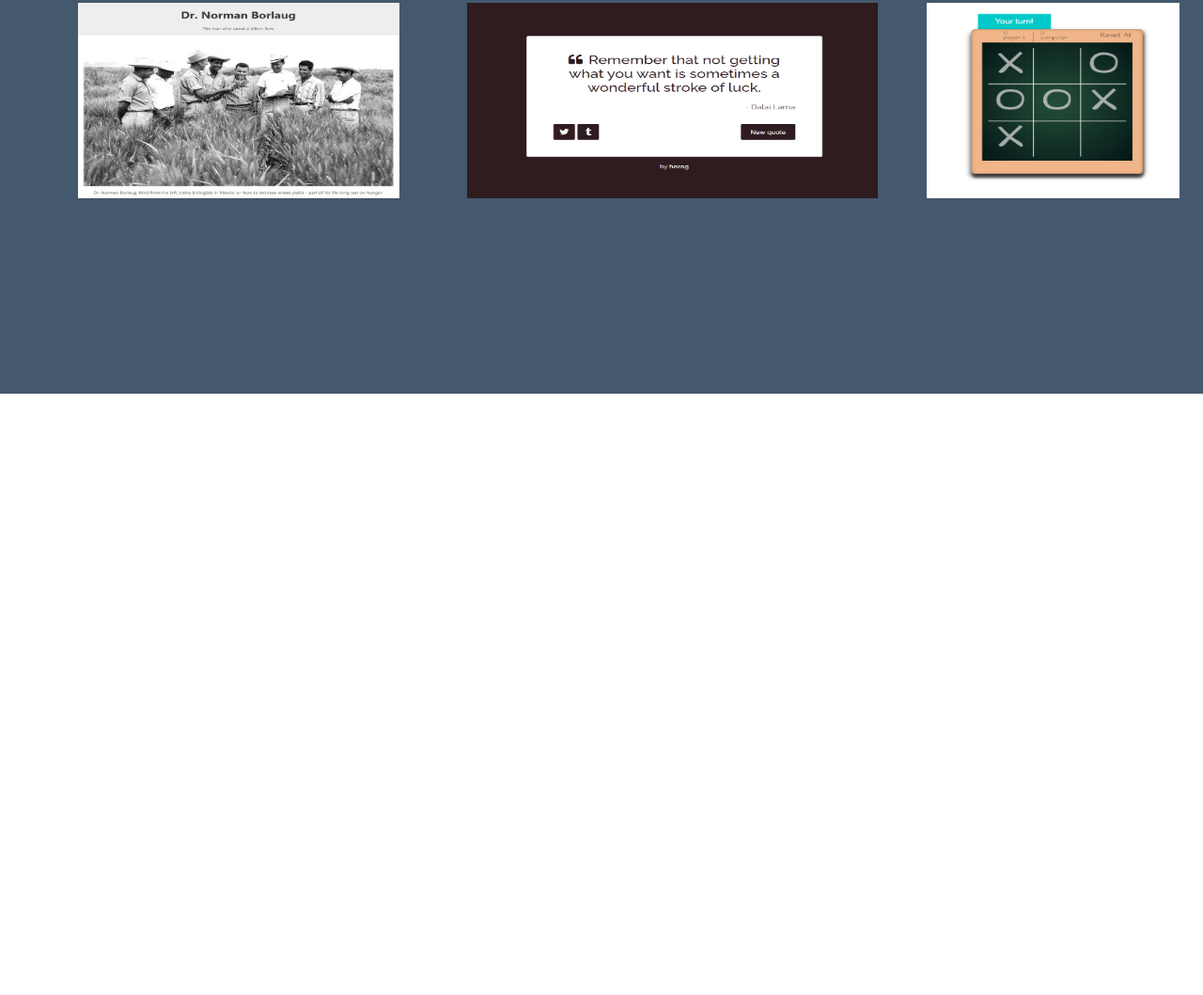
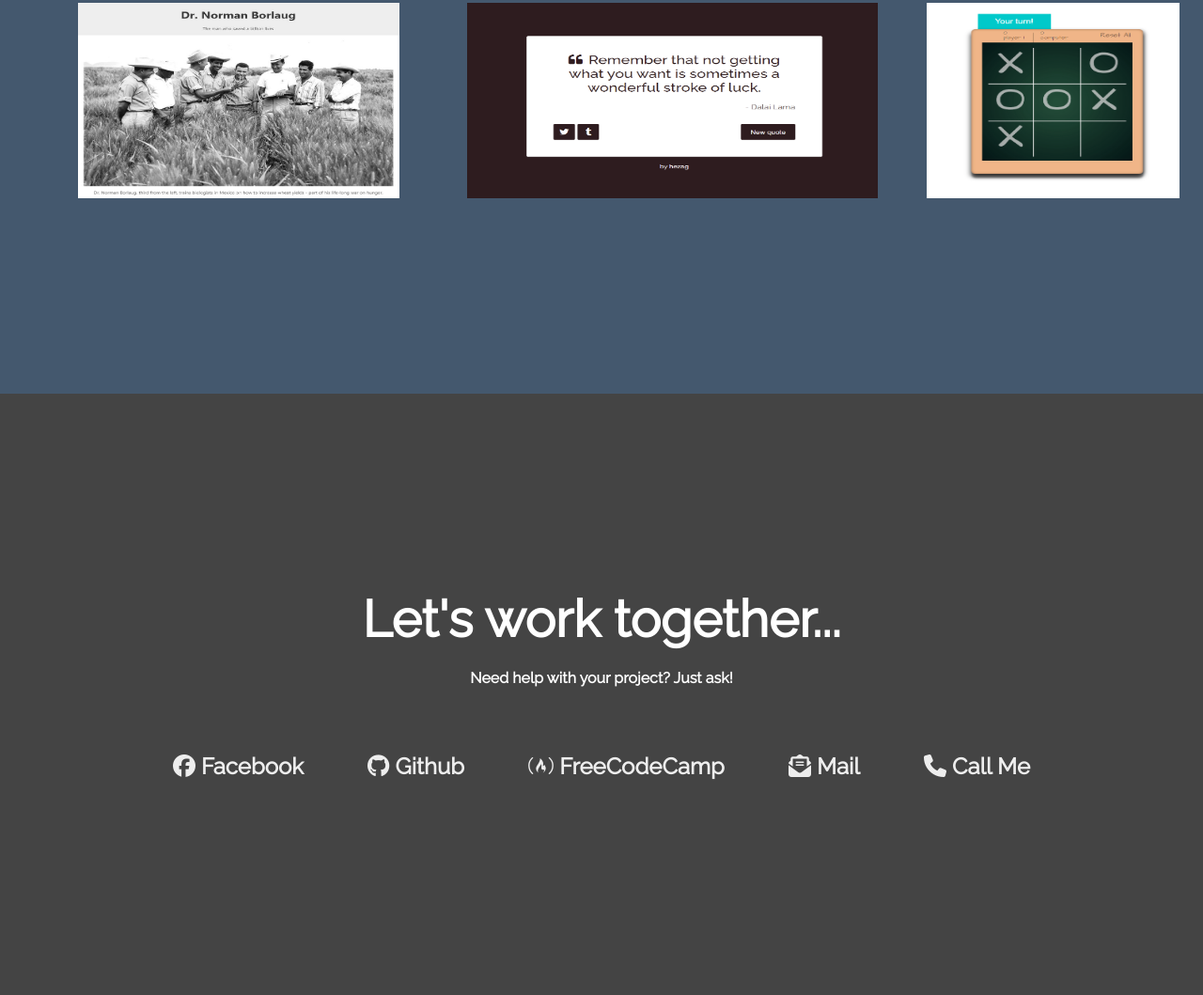
Before and after one commit to Betse12/Betsegaw-Si-Thu, a plain HTML site: page index.html in a window 1280 px wide. Shown: the part 943-2002 px from the top of the page at 94% size. Before the commit the page ends 1362 px from the top, so only its background shows below. Drawn offline with Linux system fonts and the light colour scheme.

Commit message:
Added the contact section with some styles

```diff
--- a/index.html
+++ b/index.html
@@ -5,6 +5,7 @@
     <meta http-equiv="X-UA-Compatible" content="IE=edge">
     <meta name="viewport" content="width=device-width, initial-scale=1.0">
     <script src="https://kit.fontawesome.com/9650a62e47.js" crossorigin="anonymous"></script>
+    <script src="https://kit.fontawesome.com/ca6fc0d2c1.js" crossorigin="anonymous"></script>
     <title>Portfolio Web page</title>
     <link rel="stylesheet" href="styles.css">
 </head>
@@ -13,7 +14,7 @@
         <nav id="navbar">
           <ul>
             <li><a href="#about">About</a></li>
-            <li><a href="#work">Work</a></li>
+            <li><a href="#projects">Work</a></li>
             <li><a href="#contact">Contact</a></li>
           </ul>
         </nav>
@@ -22,12 +23,13 @@
           <p class="lead"><em>We are a microverse collaborators</em></p>
         </div>
       </header>
+
       <section id="projects" class="projects-section">
         <h2 class="prject-section-header">These are some of my projects</h2>
         <div class="project-title">
             <div class="project">
             <div class="project1">
-                <a href="https://codepen.io/freeCodeCamp/full/zNqgVx" target="_blank"><img src="/images/tribute.jpg" alt="tribute"></a>
+                <a href="https://tribute-page.freecodecamp.rocks/" target="_blank"><img src="/images/tribute.jpg" alt="tribute"></a>
             </div>
             <div class="project2">
                 <a href="https://codepen.io/freeCodeCamp/full/qRZeGZ" target="_blank"><img src="/images/random-quote-machine.png" alt="random-qoute"></a>
@@ -38,5 +40,36 @@
             </div>
         </div>
       </section>
+
+      <section id="contact">
+        <div class="container">
+          <h1>Let's work together...</h1>
+          <p>Need help with your project? Just ask!</p>
+          <div class="social">
+            <div>
+              <a target="_blank" href="https://www.facebook.com/login/">
+                <i class="fab fa-facebook fa-1x"></i>
+                Facebook
+              </a>
+              <a id="profile-link" target="_blank" href="https://github.com/Betse12">
+                <i class="fab fa-github fa-1x"></i>
+                Github
+              </a>
+              <a target="_blank" href="https://www.freecodecamp.org/learn">
+                <i class="fa-brands fa-free-code-camp"></i>
+                FreeCodeCamp
+              </a>
+              <a href="#">
+                <i class="fas fa-envelope-open-text fa-1x"></i>
+                Mail
+              </a>
+              <a href="#">
+                <i class="fas fa-phone fa-1x"></i>
+                Call Me
+              </a>
+            </div>
+          </div>
+        </div>
+      </section>
 </body>
 </html>
--- a/styles.css
+++ b/styles.css
@@ -128,3 +128,45 @@ body {
   color: white;
   font-size: 30px;
 }
+
+#contact {
+    height: 80vh;
+    background-color: #444;
+    color: #fff;
+  }
+
+  #contact .container {
+    display: flex;
+    flex-direction: column;
+    justify-content: center;
+    align-items: center;
+    height: 100%;
+  }
+
+  #contact .container h1 {
+    font-size: 3.4rem;
+    font-weight: bolder;
+    padding-bottom: .1rem;
+    line-height: 1.2;
+    margin-bottom: 1rem;
+  }
+
+  #contact .container p {
+    font-size: 1rem;
+    font-weight: 700;
+    margin-bottom: 3rem;
+  }
+
+  #contact .container .social>div a {
+    display: inline-block;
+    text-decoration: none;
+    font-size: 1.5rem;
+    color: #eee;
+    margin: 1rem 2rem;
+    font-weight: bolder;
+    transition: transform .5s;
+  }
+
+  #contact .container .social>div a:hover {
+    transform: translateY(-5px);
+  }
```
